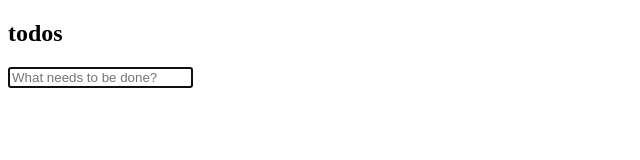
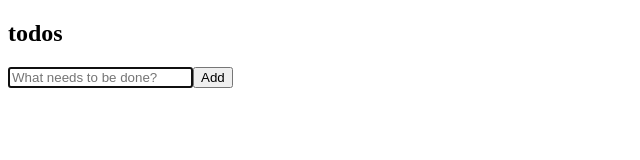
Before and after one commit to hidems/vue-todo_mvc, a Vue app: page / in a window 1280 px wide. Shown: the top 160 px of the page, without its empty margins (0-640 px from the left). Built offline with nearby package versions, Linux system fonts and the light colour scheme.

Commit message:
Implmente Add button

```diff
--- a/src/components/App.vue
+++ b/src/components/App.vue
@@ -9,7 +9,9 @@
         autofocus
         autocomplete="off"
         placeholder="What needs to be done?"
-        @keyup.enter="addTodo">
+        v-model="inputText"
+        @keyup.enter="addTodo(inputText)">
+      <button @click="addTodo(inputText)">Add</button>
     </header>
     <!-- main section -->
     <section class="main" v-show="todos.length">
@@ -63,6 +65,7 @@ export default {
   components: { TodoItem },
   setup () {
     const visibility = ref('all')
+    const inputText = ref('')
 
     const store = useStore()
 
@@ -74,12 +77,12 @@ export default {
     const toggleAll = (done) => store.dispatch('toggleAll', done)
     const clearCompleted = () => store.dispatch('clearCompleted')
 
-    function addTodo (e) {
-      const text = e.target.value
+    function addTodo(input) {
+      const text = input
       if (text.trim()) {
         store.dispatch('addTodo', text)
       }
-      e.target.value = ''
+      this.inputText = ''
     }
 
     const pluralize = (n, w) => n === 1 ? w : (w + 's')
@@ -87,6 +90,7 @@ export default {
 
     return {
       visibility,
+      inputText,
       filters,
       todos,
       allChecked,
```
